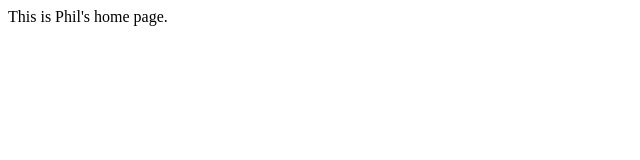
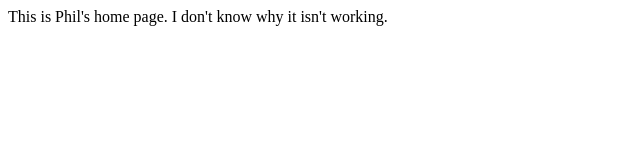
Before and after one commit to pdyse139/https---github.com-pdyse139-website, a plain HTML site: page index.html in a window 1280 px wide. Shown: the whole page, without its empty margins (0-640 px from the left). Drawn offline with Linux system fonts and the light colour scheme.

Commit message:
Update index.html

```diff
--- a/index.html
+++ b/index.html
@@ -1,5 +1,6 @@
 <html>
 <body>
     This is Phil's home page.
+    I don't know why it isn't working.
 </body>
 </html>
```
